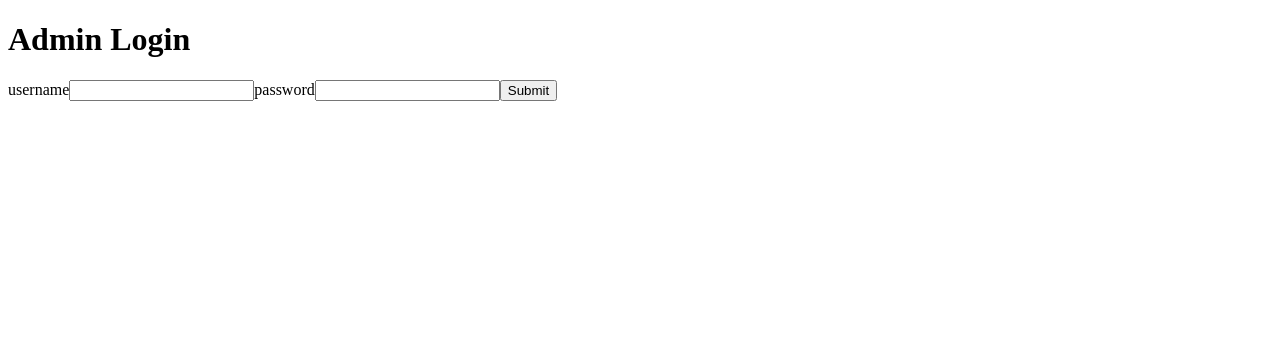
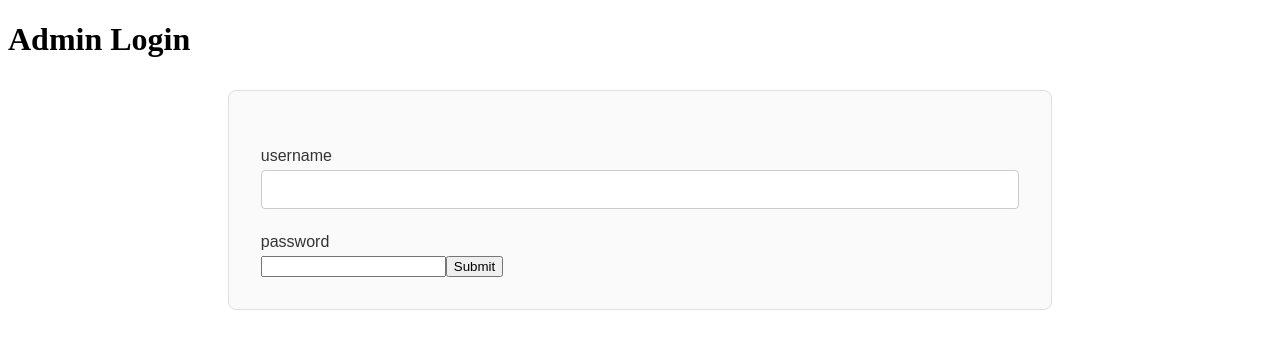
Before and after one commit to thisbeilithyor/financecm, a React (Create React App) app in the folder frontend/: page /admin in a window 1280 px wide. Shown: the top 348 px of the page. Built offline with nearby package versions, Linux system fonts and the light colour scheme.

Commit message:
css for addimmoform

```diff
--- a/frontend/src/admin/AddImmoForm.js
+++ b/frontend/src/admin/AddImmoForm.js
@@ -1,4 +1,5 @@
-import { useState } from "react";
+import "./addimmo.css";
+
 const AddImmoForm = ({ formData, handleChange, handleImageChange, imageUploadData }) => {
 
     return (
--- a/frontend/src/admin/Immobiliencenter.js
+++ b/frontend/src/admin/Immobiliencenter.js
@@ -3,6 +3,7 @@ import AddImmoForm from "./AddImmoForm";
 import { inital_admin_newImmoFormData, initial_admin_newImmoFormImages } from "../initalFormStates/initalFormStates.js";
 import { convertImgURLToBlob } from "../util/convertImgURLToBlob.js";
 import ImmobilieItem from "../ImmobilieItem.js";
+import "./immobiliencenter.css";
 
 const Immobiliencenter = () => {
     const [formActive, setFormActive] = useState(false);
@@ -103,13 +104,14 @@ const Immobiliencenter = () => {
 
                 <AddImmoForm formData={formData} handleChange={handleChange} handleImageChange={handleImageChange} imageUploadData={imageUploadData}/>
 
+                <div id="buttoncontainer">
+                <button onClick={handleSave}>Speichern</button>
                 <button onClick={() => setFormActive(false)}>Abbruch</button>
                 <button onClick={() => {setFormData(inital_admin_newImmoFormData); setImageUploadData(initial_admin_newImmoFormImages)}}>Reset Formulareingaben</button>
-                <button onClick={handleSave}>Speichern</button>
+                </div>
             </>
         )
     }
-//TODO: Im frontend anzeigen (Achtung: am besten so, dass für User und Admin gleiche Funktionen benutzt werden)
 //TODO: Bearbeiten von Datensätzen
 //TODO: Löschen von Datensätzen
 //TODO: Löschen einzelner Bilder während Formulareingabe möglich
--- /dev/null
+++ b/frontend/src/admin/addimmo.css
@@ -0,0 +1,58 @@
+form {
+    width: 60%;
+    margin: 2rem auto;
+    padding: 2rem;
+    background-color: #fafafa;
+    border: 1px solid #e0e0e0;
+    border-radius: 8px;
+    font-family: sans-serif;
+}
+
+label {
+    display: block;
+    margin-top: 1.5rem;
+    margin-bottom: 0.3rem;
+    font-weight: 500;
+    color: #333;
+}
+
+input[type="text"],
+input[type="number"],
+textarea {
+    width: 100%;
+    padding: 0.6rem;
+    border: 1px solid #ccc;
+    border-radius: 4px;
+    font-size: 1rem;
+    box-sizing: border-box;
+}
+
+textarea {
+    resize: vertical;
+    min-height: 80px;
+}
+
+input[type="checkbox"] {
+    margin-right: 0.5rem;
+}
+
+img {
+    margin-top: 0.5rem;
+    margin-right: 0.5rem;
+    width: 100px;
+    border-radius: 4px;
+    object-fit: cover;
+    border: 1px solid #ccc;
+}
+
+input[type="file"] {
+    margin-top: 0.3rem;
+}
+
+.checkbox-group {
+    display: flex;
+    align-items: center;
+    gap: 0.5rem;
+    margin-top: 0.5rem;
+    color: #333;
+}
--- /dev/null
+++ b/frontend/src/admin/immobiliencenter.css
@@ -0,0 +1,11 @@
+#buttoncontainer > button {
+    border-radius: 15%;
+    height: 30px;
+    margin: auto;
+}
+
+#buttoncontainer {
+    display: flex;
+    width: 66%;
+    margin: auto;
+}
```
